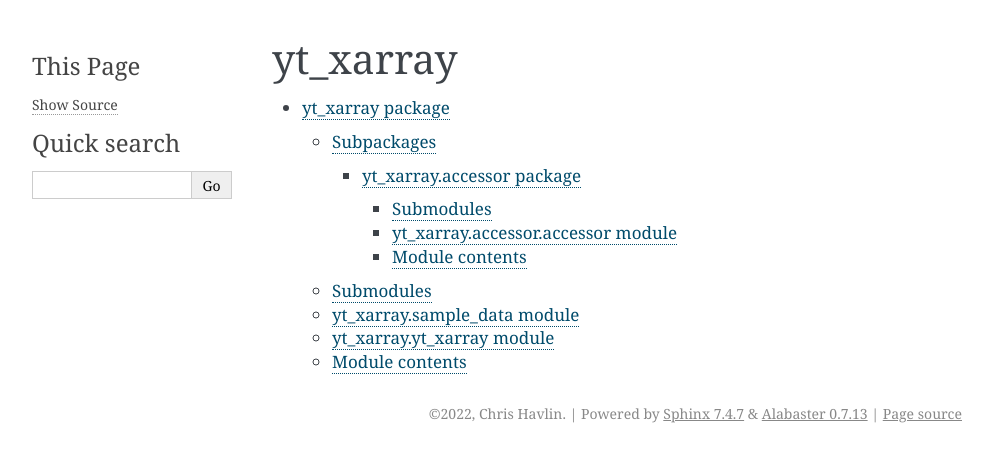
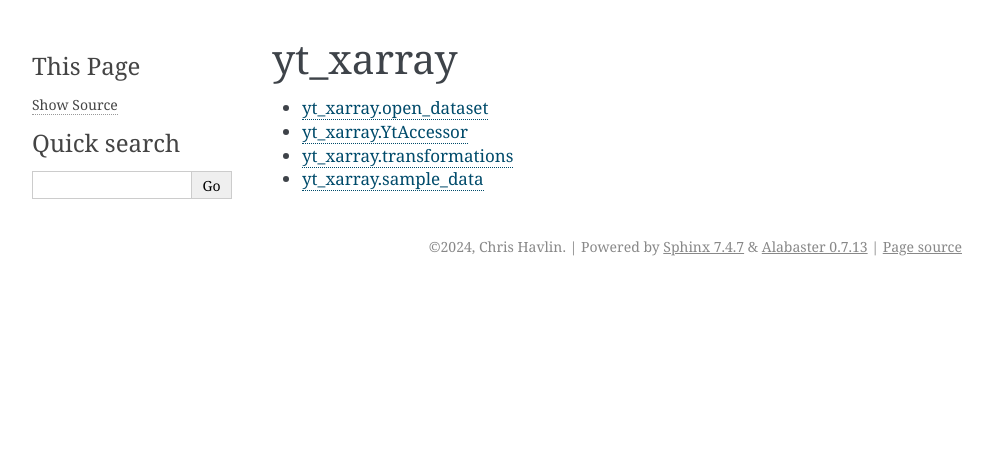
Before and after one commit to data-exp-lab/yt_xarray, a Sphinx documentation site: the page built from docs/source/modules.rst, in a window 1280 px wide. Shown: the top 462 px of the page, without its empty margins (148-1141 px from the left). Built offline with Sphinx 7.4.7, drawn with Linux system fonts in a browser that asks for light colours; pages that are not in the unit, such as notebooks, are missing from menus.

```diff
--- a/docs/conf.py
+++ b/docs/conf.py
@@ -38,7 +38,7 @@ extensions = [
     "sphinx.ext.autosectionlabel",
     "nbsphinx",
 ]
-
+suppress_warnings = ["autosectionlabel.*"]
 # Add any paths that contain templates here, relative to this directory.
 templates_path = ["_templates"]
 
@@ -53,7 +53,7 @@ master_doc = "index"
 
 # General information about the project.
 project = "yt_xarray"
-copyright = "2022, Chris Havlin"
+copyright = "2024, Chris Havlin"
 author = "Chris Havlin"
 
 # The version info for the project you're documenting, acts as replacement
@@ -70,7 +70,9 @@ release = yt_xarray.__version__
 #
 # This is also used if you do content translation via gettext catalogs.
 # Usually you set "language" from the command line for these cases.
-language = None
+language = "en"
+
+toc_object_entries_show_parents = "hide"
 
 # List of patterns, relative to source directory, that match files and
 # directories to ignore when looking for source files.
--- a/docs/index.rst
+++ b/docs/index.rst
@@ -18,11 +18,10 @@ If you come across any issues or have feature requests, please reach out at the
 
 .. toctree::
    :hidden:
-   :maxdepth: 2
 
    installation
    supported_grids
    examples
    faq
-   API <modules>
+   API <source/modules>
    contributing
--- a/docs/source/modules.rst
+++ b/docs/source/modules.rst
@@ -2,6 +2,8 @@ yt_xarray
 =========
 
 .. toctree::
-   :maxdepth: 4
 
-   yt_xarray
+   yt_xarray.open_dataset
+   yt_xarray.YtAccessor
+   yt_xarray.transformations
+   yt_xarray.sample_data
--- /dev/null
+++ b/docs/source/yt_xarray.YtAccessor.rst
@@ -0,0 +1,6 @@
+yt\_xarray.YtAccessor
+=====================
+
+.. autoclass:: yt_xarray.YtAccessor
+   :members:
+   :show-inheritance:
--- /dev/null
+++ b/docs/source/yt_xarray.open_dataset.rst
@@ -0,0 +1,4 @@
+yt\_xarray.open_dataset
+=======================
+
+.. autofunction:: yt_xarray.open_dataset
--- /dev/null
+++ b/docs/source/yt_xarray.sample_data.rst
@@ -0,0 +1,6 @@
+yt\_xarray.sample_data
+======================
+
+.. automodule:: yt_xarray.sample_data
+   :members:
+   :show-inheritance:
--- /dev/null
+++ b/docs/source/yt_xarray.transformations.rst
@@ -0,0 +1,6 @@
+yt\_xarray.transformations
+==========================
+
+.. automodule:: yt_xarray.transformations
+   :members:
+   :show-inheritance:
--- a/docs/yt_xarray.accessor.rst
+++ /dev/null
@@ -1,21 +0,0 @@
-yt\_xarray.accessor package
-===========================
-
-Submodules
-----------
-
-yt\_xarray.accessor.accessor module
------------------------------------
-
-.. automodule:: yt_xarray.accessor.accessor
-   :members:
-   :undoc-members:
-   :show-inheritance:
-
-Module contents
----------------
-
-.. automodule:: yt_xarray.accessor
-   :members:
-   :undoc-members:
-   :show-inheritance:
```
Also changed, not shown: docs/modules.rst (deleted, +0 -8 lines), docs/source/yt_xarray.accessor.rst (deleted, +0 -21 lines), docs/source/yt_xarray.rst (deleted, +0 -37 lines), docs/yt_xarray.rst (deleted, +0 -38 lines), docs/yt_xarray.utilities.rst (deleted, +0 -22 lines), 2 other files.
